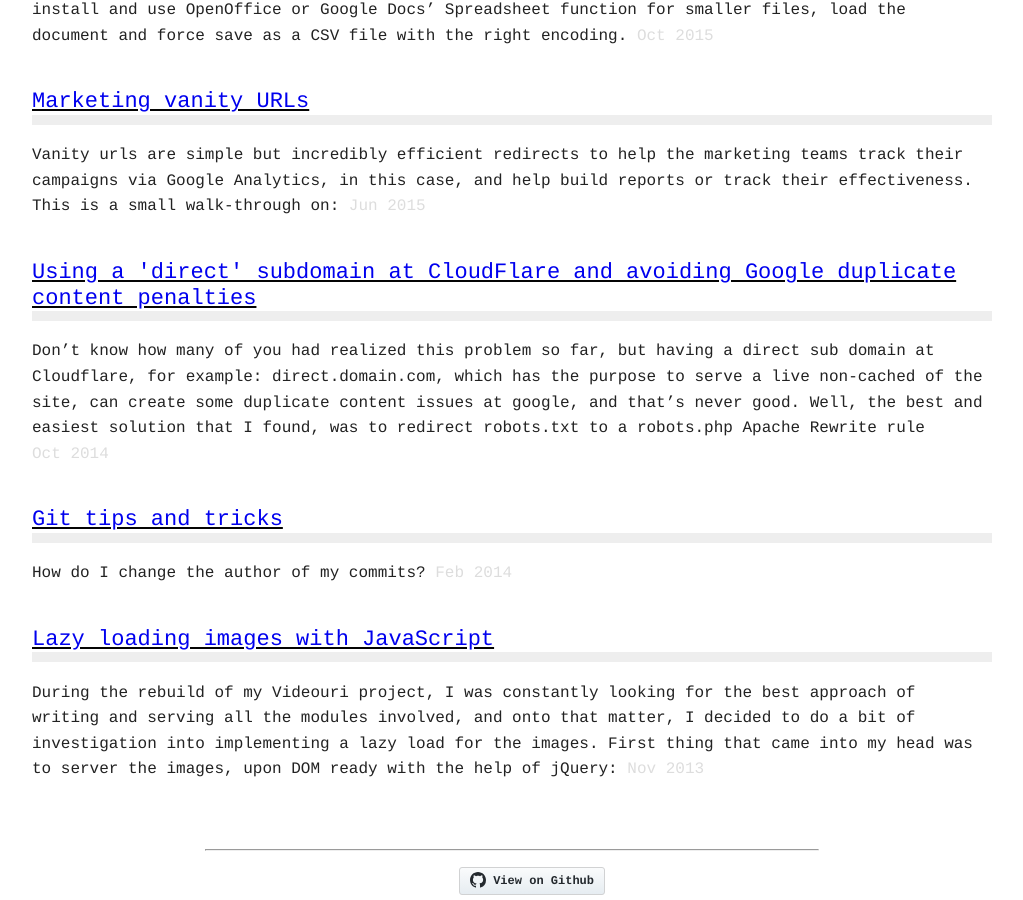
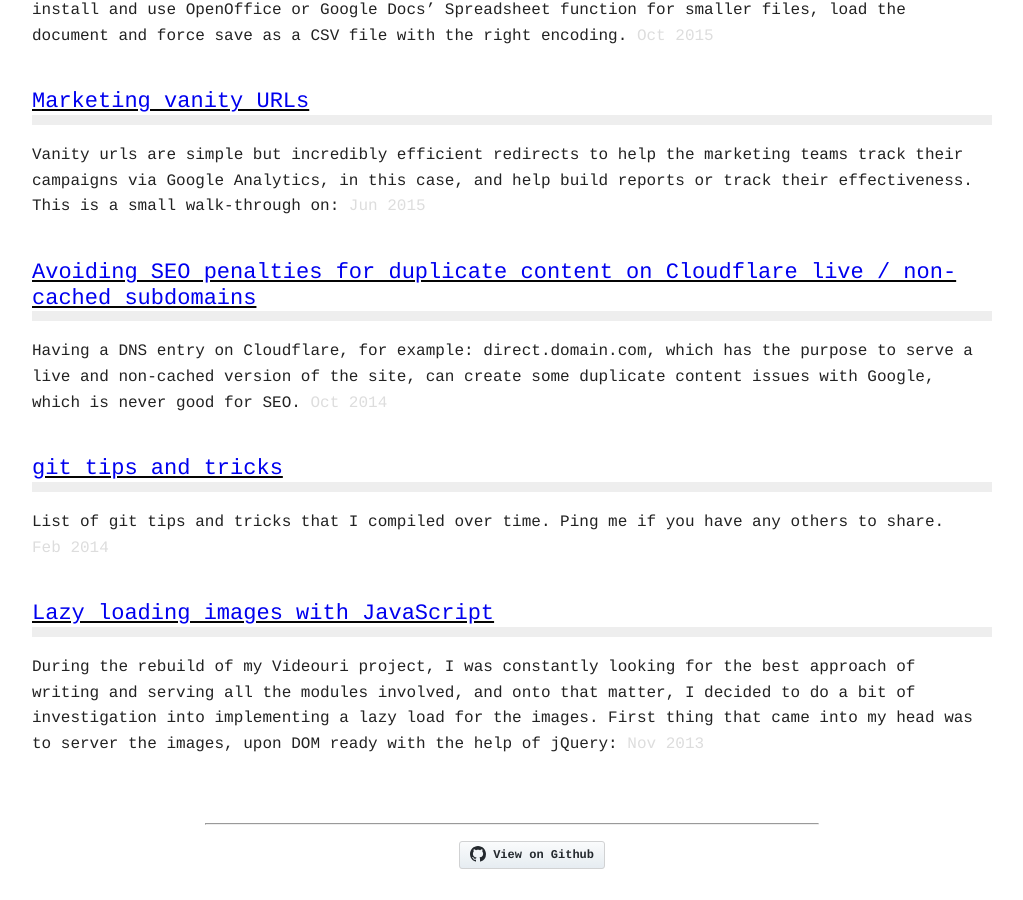
Before and after one commit to w0rldart/w0rldart.com, a Jekyll site: the page built from index.html, in a window 1280 px wide and 900 px high, scrolled down 915 px. Shown: the whole window, without its empty margins (128-1151 px from the left). Built offline with Jekyll 4.4.1, drawn with Linux system fonts in a browser that asks for light colours; comment, search, counter and statistics services are not loaded.

Commit message:
- Add jekyll-redirect-from plugin - Rename Cloudflare direct subdomain article and add SEO redirect - Fix some old syntaxhighlight issues

````diff
--- a/Gemfile
+++ b/Gemfile
@@ -5,3 +5,4 @@ gem 'jekyll'
 gem 'github-pages'
 gem 'jekyll-coffeescript'
 gem 'jekyll-sitemap'
+gem 'jekyll-redirect-from'
--- a/_config.yml
+++ b/_config.yml
@@ -2,5 +2,6 @@ permalink: /:title
 plugins:
     - jekyll-coffeescript
     - jekyll-sitemap
+    - jekyll-redirect-from
 sass:
     style: compressed
--- a/_posts/2014-02-13-git-tips-and-tricks.md
+++ b/_posts/2014-02-13-git-tips-and-tricks.md
@@ -1,31 +1,34 @@
 ---
 layout: post
-title: "Git tips and tricks"
+title: "git tips and tricks"
 date: 2014-02-13 10:45:01 -0600
 categories: git
 ---
 
+List of [git](https://git-scm.com/) tips and tricks that I compiled over time. Ping me if you have any others to share.
+
 ## How do I change the author of my commits?
 
-Sometimes it happens that you commit from different computers with different [git author and email configurations](https://help.github.com/articles/setting-your-commit-email-address-in-git/).
-If you prefer consistency, follow the following steps:
+Sometimes it happens that you commit from different computers with different [author and email configurations](https://help.github.com/articles/setting-your-commit-email-address-in-git/).
+
+If you prefer consistency, the following steps can help remedy that:
 
 ### Reset the git commits author
 
-{% highlight shell %}
+```shell
 git filter-branch --commit-filter \
 'export GIT_AUTHOR_NAME="Author Name"; \
 export GIT_AUTHOR_EMAIL=authoremail; \
 export GIT_COMMITTER_NAME="Committer Name"; \
 export GIT_COMMITTER_EMAIL=committeremail; \
 git commit-tree "$@"'
-{% endhighlight %}
+```
 
 ### Push the changes to remote
 
-{% highlight shell %}
+```shell
 git push -u -f origin --all
-{% endhighlight %}
+```
 
 *   **-u** Most of commits will be out of sync after that change, so this is useful to refresh the association between local branches and remote
 *   **-f** Force push
@@ -33,21 +36,19 @@ git push -u -f origin --all
 
 ### Keep your clone in-sync
 
-{% highlight shell %}
+```shell
 git fetch origin master
 git reset --hard origin/master
-{% endhighlight %}
+```
 
 E voilà!
 
 _Source: [could I change my name and surname in all previous commits?](http://stackoverflow.com/questions/4493936/git-could-i-change-my-name-and-surname-in-all-previous-commits)_
 
-* * *
-
 ## How many lines of code do I have?
 
 Reading "[How many lines of code is Facebook?](http://www.quora.com/Facebook-Engineering/How-many-lines-of-code-is-Facebook)" question, I found this git gem:
 
-{% highlight shell %}
+```shell
 git ls-files | xargs cat | wc -l
-{% endhighlight %}
+```
--- /dev/null
+++ b/_posts/2014-10-09-avoiding-seo-penalties-for-duplicate-content-on-cloudflare-live-non-cached-subdomains.md
@@ -0,0 +1,46 @@
+---
+layout: post
+title: "Avoiding SEO penalties for duplicate content on Cloudflare live / non-cached subdomains"
+categories: cloudflare robots dns cdn google
+redirect_from:
+  - /cloudflare-direct-subdomain-and-google-duplicate-content-issue
+---
+
+Having a DNS entry on Cloudflare, for example: **direct.domain.com**, which has the purpose to
+serve a live and non-cached version of the site, can create some duplicate content issues with Google,
+which is never good for SEO.
+
+Best and easiest solution that I found to date, is to redirect `robots.txt` to a `robots.php` via a **rewrite rule**
+
+Such as
+
+- Apache
+```apache
+# Server robots.txt from the script, to fix the possible duplicate content on google,
+# regarding the direct. domain used with cloudflare, used to get a non-cached view.
+RewriteCond %{REQUEST_URI} robots\.txt$ [NC]
+RewriteRule .* /robots.php [L]
+```
+
+- Nginx
+```nginx
+rewrite ^/robots.txt /robots.php last;
+```
+
+And then `robots.php` does the following
+
+```php
+<?php
+
+header('Content-type: text/plain');
+
+if ($_SERVER['HTTP_HOST'] == 'direct.domain.com') {
+  echo "User-agent: *\n";
+  echo "Disallow: /\n";
+} else {
+  include('robots.txt');
+}
+```
+
+This allowed me to block all robots whenever they tried to access the direct subdomain,
+and that way, avoiding any duplicate content *SEO penalties*.
--- a/_posts/2014-10-09-cloudflare-direct-subdomain-and-google-duplicate-content-issue.md
+++ /dev/null
@@ -1,38 +0,0 @@
----
-layout: post
-title: "Using a 'direct' subdomain at CloudFlare and avoiding Google duplicate content penalties"
-date: 2014-10-09 13:30:01 -0600
-categories: web dns cdn google
----
-
-Don't know how many of you had realized this problem so far, but having a **direct** sub domain at Cloudflare, for example: **direct.domain.com**, which has the purpose to serve a live non-cached of the site, can create some duplicate content issues at google, and that's never good. Well, the best and easiest solution that I found, was to redirect `robots.txt` to a `robots.php` **Apache Rewrite rule**
-
-{% highlight apache %}
-# Server robots.txt from the script, to fix the possible duplicate content on google,
-# regarding the direct. domain used with cloudflare, used to get a non-cached view.
-RewriteCond %{REQUEST_URI} robots\.txt$ [NC]
-RewriteRule .* /robots.php [L]
-{% endhighlight %}
-
-**<span style="line-height: 1.75em;">Nginx vhost directive</span>**
-
-{% highlight nginx %}
-rewrite ^/robots.txt /robots.php last;
-{% endhighlight %}
-
-  And in `robots.php` having
-
-{% highlight php %}
-<?php
-
-header('Content-type: text/plain');
-
-if ($_SERVER['HTTP_HOST'] == 'direct.domain.com') {
-    echo "User-agent: *\n";
-    echo "Disallow: /\n";
-} else {
-    include('robots.txt');
-}
-{% endhighlight %}
-
-This allowed me to block all robots, whenever they tried to access the direct subdomain, and that way, avoiding any duplicate content penalties.
````
Also changed, not shown: _posts/2019-08-23-wordpress-on-ubuntu-18.04-with-nginx.md (+2 -3 lines), Gemfile.lock.
